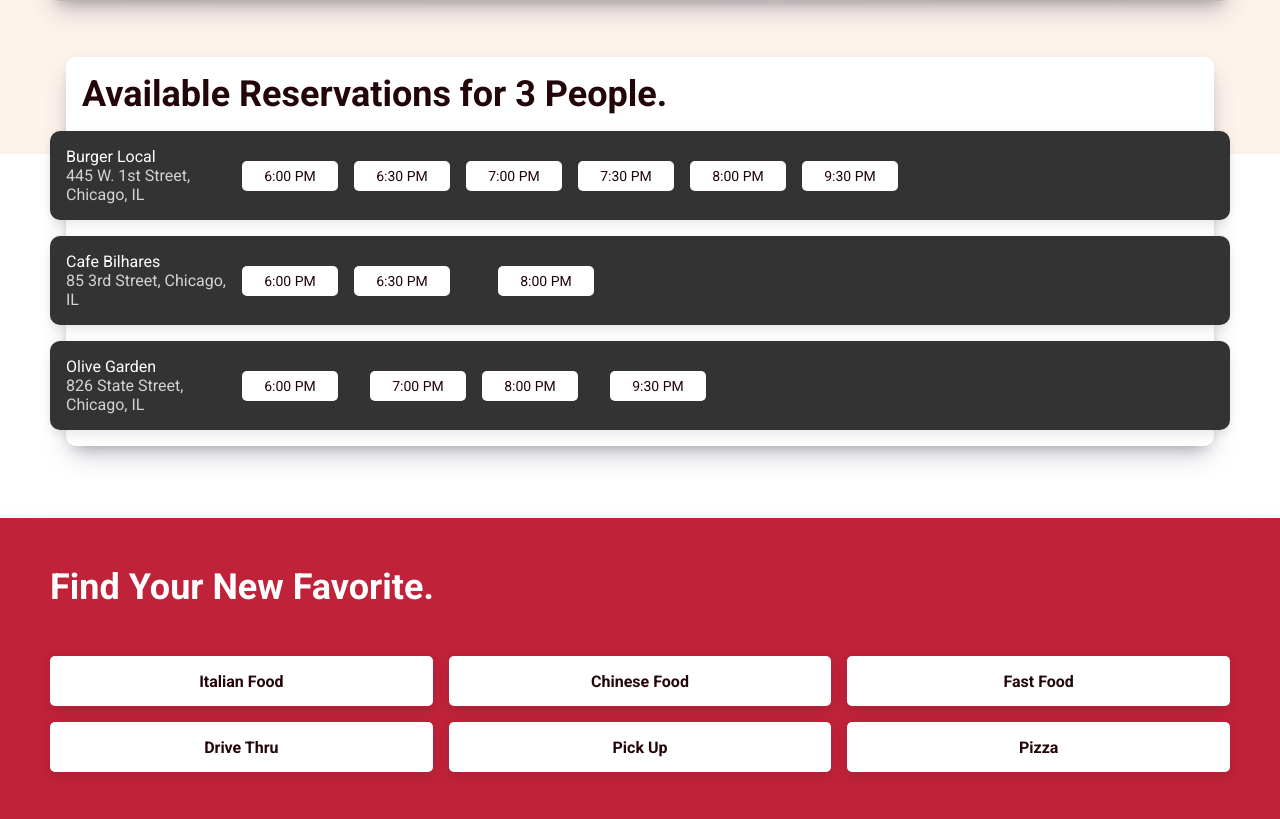
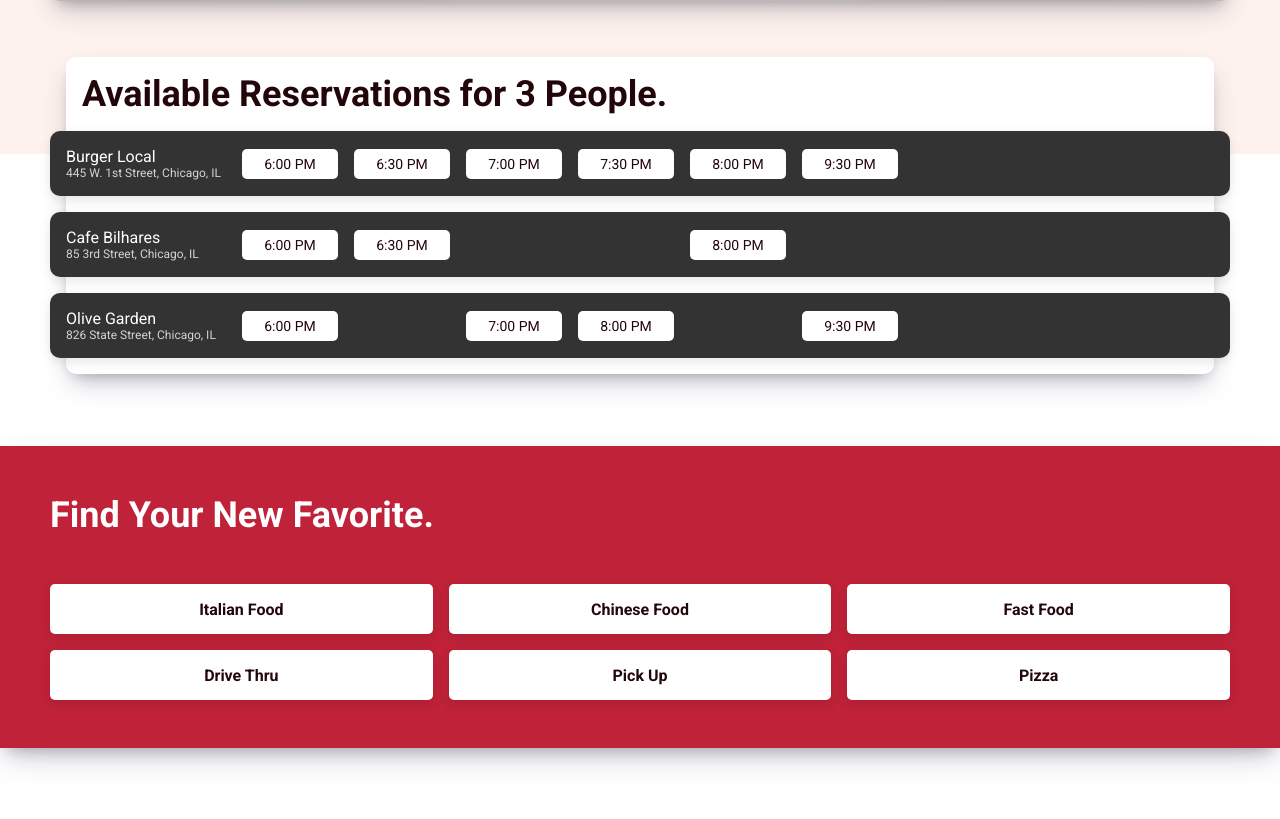
Before and after one commit to NateWaldschmidt/table-booker, a PHP site: page / in a window 1280 px wide. Shown: the part 646-1465 px from the top of the page. Run offline with PHP 8.4, Linux system fonts and the light colour scheme; style sheets or scripts are compiled from the project's sources.

Commit message:
Fixed a bug with grid auto columns not being the same width.

```diff
--- a/src/sass/index.scss
+++ b/src/sass/index.scss
@@ -1,4 +1,6 @@
 @use 'utilities/global';
+@use 'components/header';
+@use 'components/footer';
 @use 'utilities/variables' as var;
 @use 'components/input';
 
@@ -193,6 +195,7 @@ h1 {
     // Colors the address a slightly lighter color.
     & > *:nth-child(2) {
         color: lightgray;
+        font-size: 0.75rem;
     }
 }
 
@@ -200,6 +203,7 @@ h1 {
 .available-times {
     display:        grid;
     grid-auto-flow: column;
+    grid-auto-columns: 6rem;
     align-items:    center;
     gap:            1rem;
 
@@ -215,7 +219,6 @@ h1 {
         align-items:     center;
         justify-content: center;
 
-        width:          6rem;
         height:        30px;
         border-radius:  5px;
 
```
